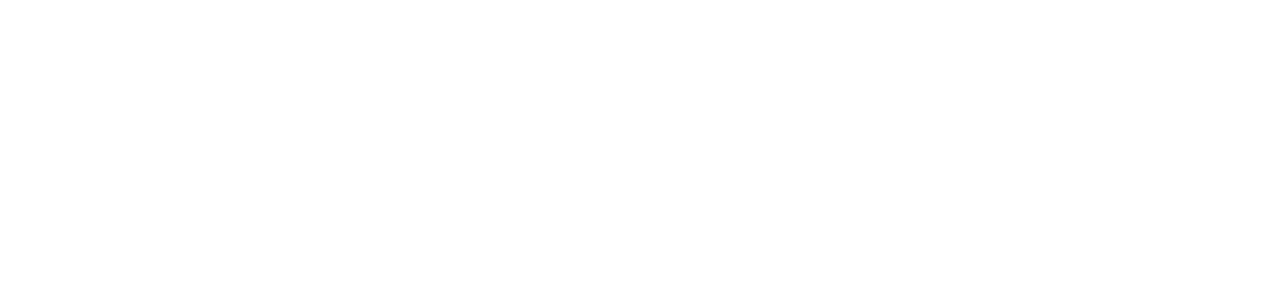
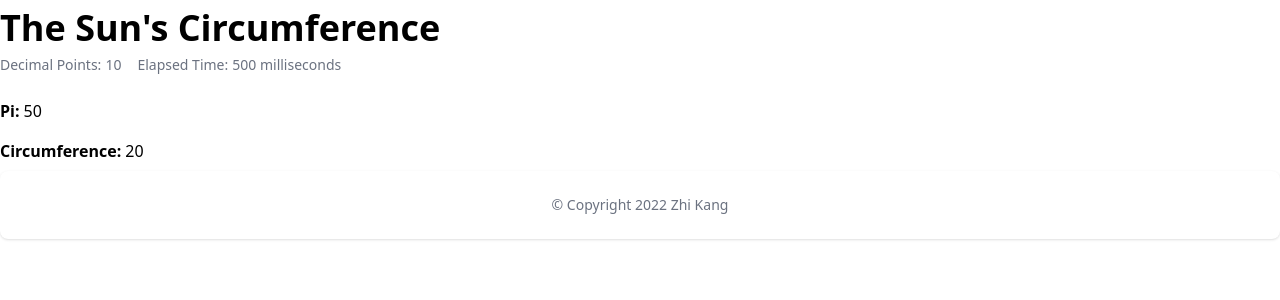
Before and after one commit to zhi-k/naluri_space_frontend, a React (Vite) app: page / in a window 1280 px wide. Shown: the top 300 px of the page. Built offline with nearby package versions, Linux system fonts and the light colour scheme.

Commit message:
fix(pages): add mb4 to below pi row

```diff
--- a/src/App.tsx
+++ b/src/App.tsx
@@ -1,9 +1,9 @@
-import { useState } from 'react'
+import Sun from "@/pages/Sun";
 
 function App() {
   return (
     <div className="App">
-
+      <Sun />
     </div>
   )
 }
--- a/src/pages/Sun/index.tsx
+++ b/src/pages/Sun/index.tsx
@@ -26,7 +26,7 @@
 			</div>
 		</div>
 
-		<div className="flex">
+		<div className="flex mb-4">
 			<span className="font-bold mr-1">Pi:</span>
 			<p className="flex-row break-word">{fakeData.pi}</p>
 		</div>
```
